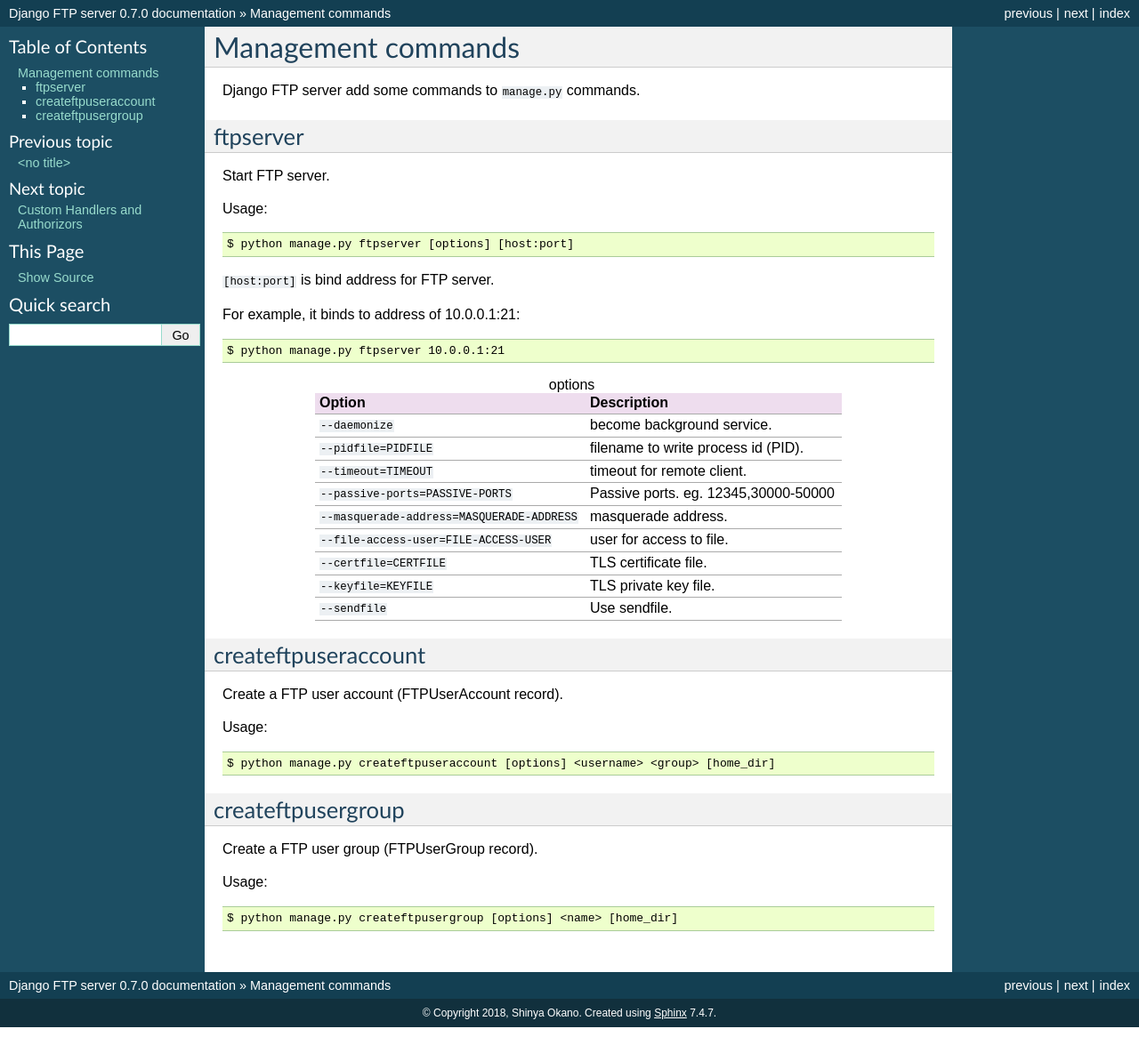
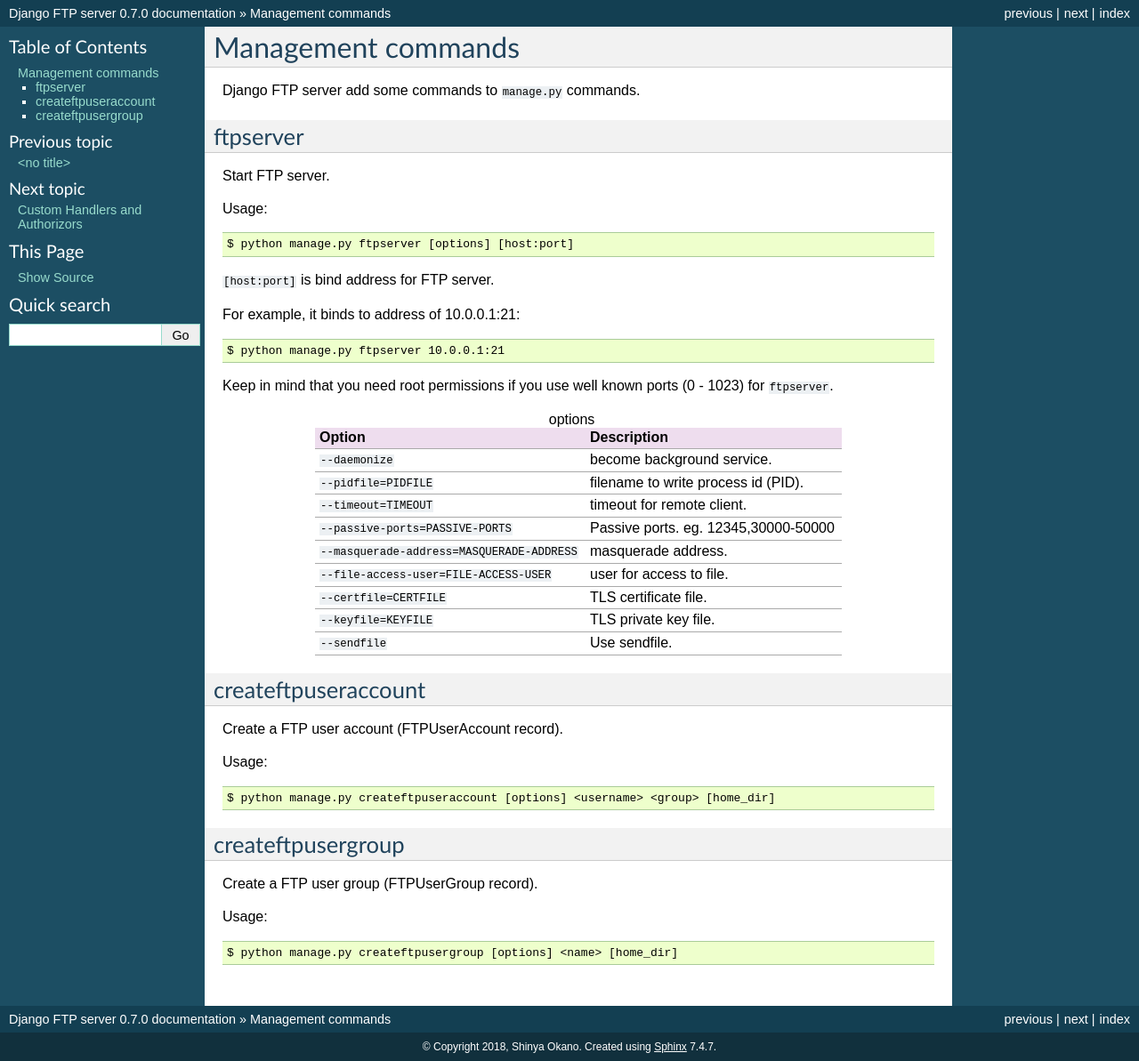
Before and after one commit to tokibito/django-ftpserver, a Sphinx documentation site: the page built from docs/source/management_commands.rst, in a window 1280 px wide. Shown: the whole page at 89% size. Built offline with Sphinx 7.4.7, drawn with Linux system fonts in a browser that asks for light colours; before the commit the page ends 1155 px from its top, so only the background shows below that.

Commit message:
docs: add hint for root user on well known ports (#27)

```diff
--- a/docs/source/management_commands.rst
+++ b/docs/source/management_commands.rst
@@ -18,6 +18,8 @@
 For example, it binds to address of 10.0.0.1:21::
 
    $ python manage.py ftpserver 10.0.0.1:21
+
+Keep in mind that you need root permissions if you use well known ports (0 - 1023) for ``ftpserver``.
 
 .. csv-table:: options
    :header-rows: 1
```
